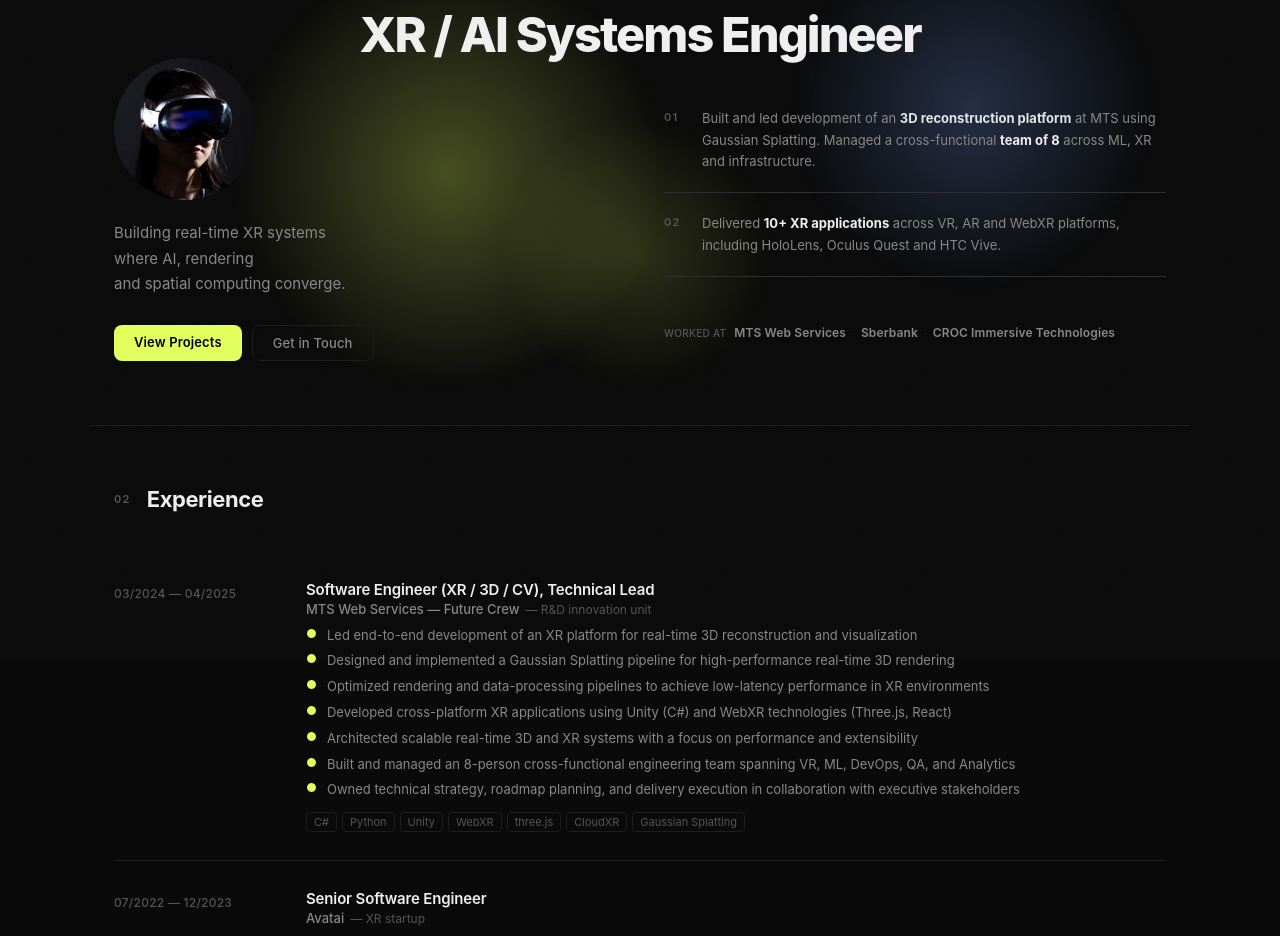
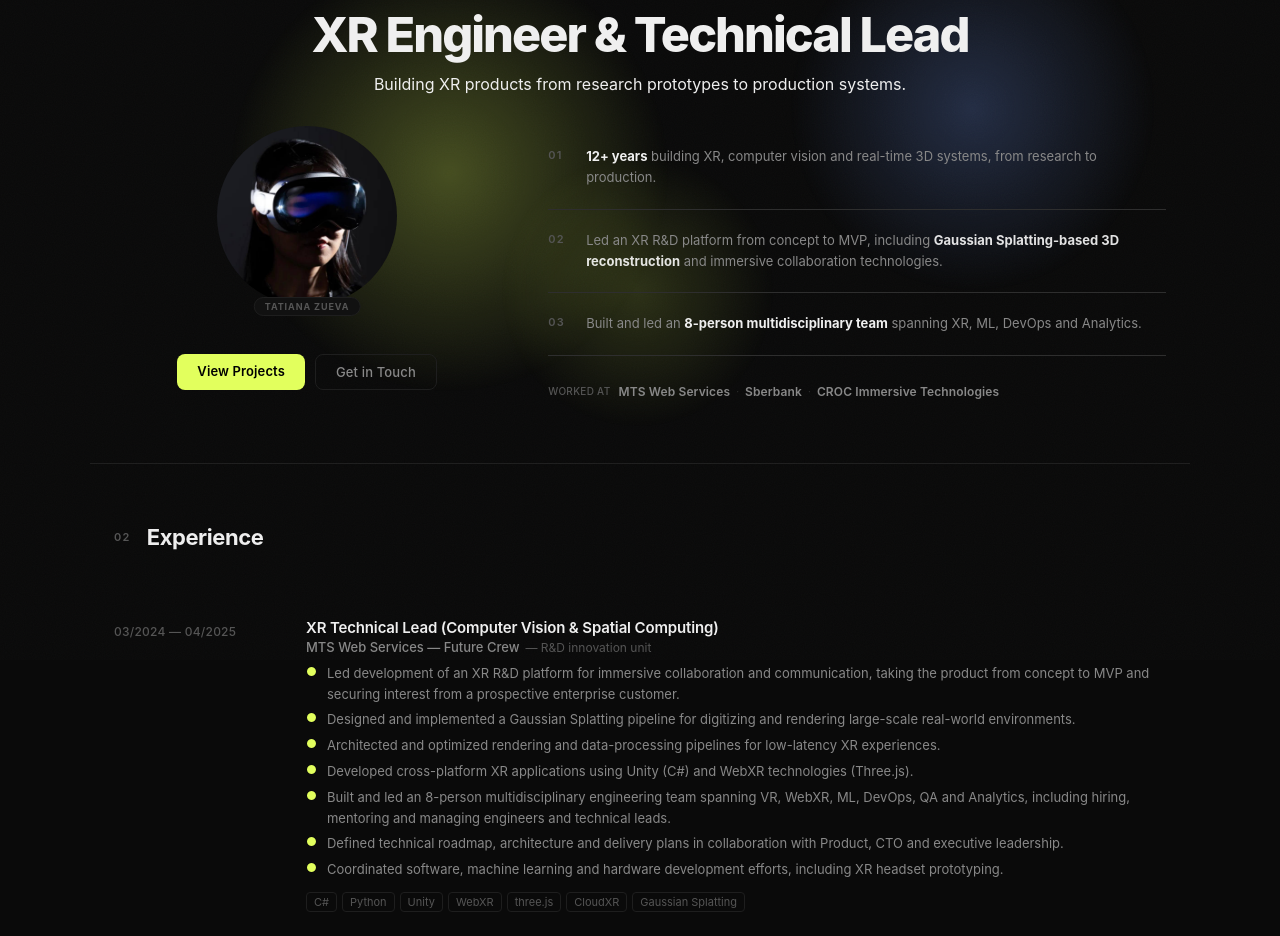
Before and after one commit to iantv/iantv.github.io, a Next.js app: page / in a window 1280 px wide. Shown: the part 140-1076 px from the top of the page. Built offline with nearby package versions, Linux system fonts and the light colour scheme.

Commit message:
Update hero and experience description

```diff
--- a/app/globals.css
+++ b/app/globals.css
@@ -265,7 +265,7 @@ body {
 
 .hero-body-grid {
   display: grid;
-  grid-template-columns: 1fr 1fr;
+  grid-template-columns: 1fr 1.6fr;
   gap: 48px;
   align-items: start;
 }
--- a/components/ExperienceSection.tsx
+++ b/components/ExperienceSection.tsx
@@ -5,46 +5,34 @@ import { useState } from "react";
 const experiences = [
   {
     period: "03/2024 — 04/2025",
-    role: "Software Engineer (XR / 3D / CV), Technical Lead",
+    role: "XR Technical Lead (Computer Vision & Spatial Computing)",
     company: "MTS Web Services — Future Crew",
     companyNote: "R&D innovation unit",
     bullets: [
-      "Led end-to-end development of an XR platform for real-time 3D reconstruction and visualization",
-      "Designed and implemented a Gaussian Splatting pipeline for high-performance real-time 3D rendering",
-      "Optimized rendering and data-processing pipelines to achieve low-latency performance in XR environments",
-      "Developed cross-platform XR applications using Unity (C#) and WebXR technologies (Three.js, React)",
-      "Architected scalable real-time 3D and XR systems with a focus on performance and extensibility",
-      "Built and managed an 8-person cross-functional engineering team spanning VR, ML, DevOps, QA, and Analytics",
-      "Owned technical strategy, roadmap planning, and delivery execution in collaboration with executive stakeholders",
+      "Led development of an XR R&D platform for immersive collaboration and communication, taking the product from concept to MVP and securing interest from a prospective enterprise customer.",
+      "Designed and implemented a Gaussian Splatting pipeline for digitizing and rendering large-scale real-world environments.",
+      "Architected and optimized rendering and data-processing pipelines for low-latency XR experiences.",
+      "Developed cross-platform XR applications using Unity (C#) and WebXR technologies (Three.js).",
+      "Built and led an 8-person multidisciplinary engineering team spanning VR, WebXR, ML, DevOps, QA and Analytics, including hiring, mentoring and managing engineers and technical leads.",
+      "Defined technical roadmap, architecture and delivery plans in collaboration with Product, CTO and executive leadership.",
+      "Coordinated software, machine learning and hardware development efforts, including XR headset prototyping.",
     ],
     tech: ["C#", "Python", "Unity", "WebXR", "three.js", "CloudXR", "Gaussian Splatting"],
   },
   {
-    period: "07/2022 — 12/2023",
+    period: "10/2021 — 12/2023",
     role: "Senior Software Engineer",
     company: "Avatai",
-    companyNote: "XR startup",
+    companyNote: "XR startup developing AI-generated avatars and volumetric video technologies.",
     bullets: [
-      "Led development of a VR application for volumetric video playback (Oculus Quest, HTC Vive) as a hands-on engineer",
-      "Drove the project from early development to public release on Steam (Spherum 3D)",
-      "Implemented core application logic and playback systems in Unity, focusing on performance and UX",
-      "Developed reusable cross-platform Unity components for VR and mobile applications",
-      "Designed and built cloud infrastructure (AWS, Firebase) for scalable asset delivery",
-      "Implemented CI/CD pipelines and automated build and release workflows",
+      "Led development of a VR application for volumetric video playback (Quest, HTC Vive), taking the product from development to public release on Steam.",
+      "Implemented volumetric video playback using Unity VFX Graph, improving rendering performance by approximately 50%.",
+      "Reduced application size from 2 GB to 700 MB through on-demand asset delivery using Unity Addressables and AWS S3.",
+      "Implemented REST API integrations enabling content management directly from VR applications.",
+      "Led development of multiplayer functionality, enabling shared VR sessions for up to 32 concurrent participants.",
+      "Coordinated development efforts across engineering and 3D content creation, mentoring a Unity developer and a 3D artist while driving product delivery.",
     ],
     tech: ["Unity", "C#", "SteamVR", "AWS", "Firebase", "Photon SDK"],
-  },
-  {
-    period: "10/2021 — 06/2022",
-    role: "Software Engineer",
-    company: "Avatai",
-    companyNote: "XR startup",
-    bullets: [
-      "Developed a VR application for volumetric video playback (Oculus Quest, HTC Vive) using Unity",
-      "Implemented client-side API integration for social features",
-      "Reduced application build size using Unity Addressables and Firebase-hosted asset bundles",
-    ],
-    tech: ["Unity", "C#", "Unity Addressables", "Firebase"],
   },
   {
     period: "06/2021 — 10/2021",
@@ -52,10 +40,10 @@ const experiences = [
     company: "CROC Immersive Technologies",
     companyNote: "VR division of a leading IT systems integrator",
     bullets: [
-      "Developed a VR training system for Dubai Municipality, implementing game mechanics and interactive learning scenarios",
-      "Customized text component in Unity for localization using editor scripting",
-      "Designed and implemented inner development tools to speed up development iterations",
-      "Developed an automated level generation system using procedural algorithms to create dynamic and varied game environments",
+      "Developed a VR training system for Dubai Municipality, implementing game mechanics and interactive learning scenarios.",
+      "Improved VR application performance from 15–20 FPS to 55–70 FPS through scene optimization and LOD systems.",
+      "Built a data-driven pipeline for generating Unity training scenarios from Google Sheets.",
+      "Developed Unity editor tools and localization workflows.",
     ],
     tech: ["Unity", "C#", "Unity Bolt", "Odin Inspector", "I2 Localization"],
   },
--- a/components/Hero.tsx
+++ b/components/Hero.tsx
@@ -62,44 +62,64 @@ export default function Hero() {
           lineHeight: 1.05,
           color: "var(--text)",
           textAlign: "center",
-          marginBottom: 28,
+          marginBottom: 12,
         }}
       >
-        XR / AI Systems Engineer
+        XR Engineer & Technical Lead
       </h1>
+
+      <p
+        className="animate-fade-up"
+        style={{
+          fontSize: "clamp(13px, 1.4vw, 16px)",
+          color: "var(--text)",
+          textAlign: "center",
+          lineHeight: 1.6,
+          maxWidth: 600,
+          margin: "0 auto 28px",
+        }}
+      >
+        Building XR products from research prototypes to production systems.
+      </p>
 
       {/* Two-column body */}
       <div className="hero-body-grid">
-        {/* Left */}
-        <div>
+        {/* Left — photo + CTA */}
+        <div style={{ display: "flex", flexDirection: "column", alignItems: "center" }}>
           {/* Avatar */}
-          <div className="animate-fade-up delay-1" style={{ marginBottom: 20, marginTop: -30 }}>
+          <div className="animate-fade-up delay-1" style={{ marginBottom: 20, position: "relative", display: "inline-block" }}>
             {/* eslint-disable-next-line @next/next/no-img-element */}
             <img
               src="/avatar.jpg"
               alt="Tatiana Zueva"
               style={{
-                width: 142,
-                height: 142,
+                width: 180,
+                height: 180,
                 borderRadius: "50%",
                 objectFit: "cover",
                 objectPosition: "center center",
                 display: "block",
               }}
             />
+            <div style={{
+              position: "absolute",
+              bottom: -10,
+              left: "50%",
+              transform: "translateX(-50%)",
+              background: "#111",
+              border: "1px solid var(--border)",
+              borderRadius: 20,
+              padding: "3px 10px",
+              fontSize: 9,
+              fontWeight: 700,
+              letterSpacing: "0.1em",
+              textTransform: "uppercase",
+              color: "var(--text-muted)",
+              whiteSpace: "nowrap",
+            }}>
+              Tatiana Zueva
+            </div>
           </div>
-
-          <p
-            className="animate-fade-up delay-3"
-            style={{
-              fontSize: 15,
-              color: "var(--text-dim)",
-              lineHeight: 1.7,
-              maxWidth: 420,
-            }}
-          >
-            Building real-time XR systems<br />where AI, rendering<br />and spatial computing converge.
-          </p>
 
           <div
             className="animate-fade-up delay-4"
@@ -149,19 +169,22 @@ export default function Hero() {
               Get in Touch
             </a>
           </div>
-
         </div>
 
-        {/* Right — 2 pillars + education */}
+        {/* Right — 2 pillars + worked at */}
         <div style={{ display: "flex", flexDirection: "column" }}>
           {([
             {
               num: "01",
-              text: <>Built and led development of an <b style={{ color: "rgba(255,255,255,0.88)", fontWeight: 700 }}>3D reconstruction platform</b> at MTS using Gaussian Splatting. Managed a cross-functional <b style={{ color: "var(--text)", fontWeight: 700 }}>team of 8</b> across ML, XR and infrastructure.</>,
+              text: <><b style={{ color: "var(--text)", fontWeight: 700 }}>12+ years</b> building XR, computer vision and real-time 3D systems, from research to production.</>,
             },
             {
               num: "02",
-              text: <>Delivered <b style={{ color: "var(--text)", fontWeight: 700 }}>10+ XR applications</b> across VR, AR and WebXR platforms, including HoloLens, Oculus Quest and HTC Vive.</>,
+              text: <>Led an XR R&D platform from concept to MVP, including <b style={{ color: "rgba(255,255,255,0.88)", fontWeight: 700 }}>Gaussian Splatting-based 3D reconstruction</b> and immersive collaboration technologies.</>,
+            },
+            {
+              num: "03",
+              text: <>Built and led an <b style={{ color: "var(--text)", fontWeight: 700 }}>8-person multidisciplinary team</b> spanning XR, ML, DevOps and Analytics.</>,
             },
           ] as { num: string; text: React.ReactNode }[]).map((p, i) => (
             <div
@@ -186,7 +209,7 @@ export default function Hero() {
           {/* Proof strip */}
           <div
             className="animate-fade-up delay-5"
-            style={{ marginTop: 48, display: "flex", alignItems: "center", gap: 6, flexWrap: "wrap" }}
+            style={{ marginTop: 28, display: "flex", alignItems: "center", gap: 6, flexWrap: "wrap" }}
           >
             <span style={{ fontSize: 10, fontWeight: 500, letterSpacing: "0.03em", textTransform: "uppercase", color: "var(--text-muted)", marginRight: 2 }}>
               Worked at
--- a/components/Navbar.tsx
+++ b/components/Navbar.tsx
@@ -77,7 +77,7 @@ export default function Navbar() {
         {/* Right actions */}
         <div style={{ display: "flex", alignItems: "center", gap: 10 }}>
           <a
-            href="https://drive.google.com/file/d/124kyrjED3kX8g620vMJhdvjGeGiFSMEW/view?usp=sharing"
+            href="https://drive.google.com/file/d/1t2AMajCNqQRWYge1E73H6Hjf7LPMulVT/view?usp=sharing"
             target="_blank"
             rel="noopener noreferrer"
             style={{
```
